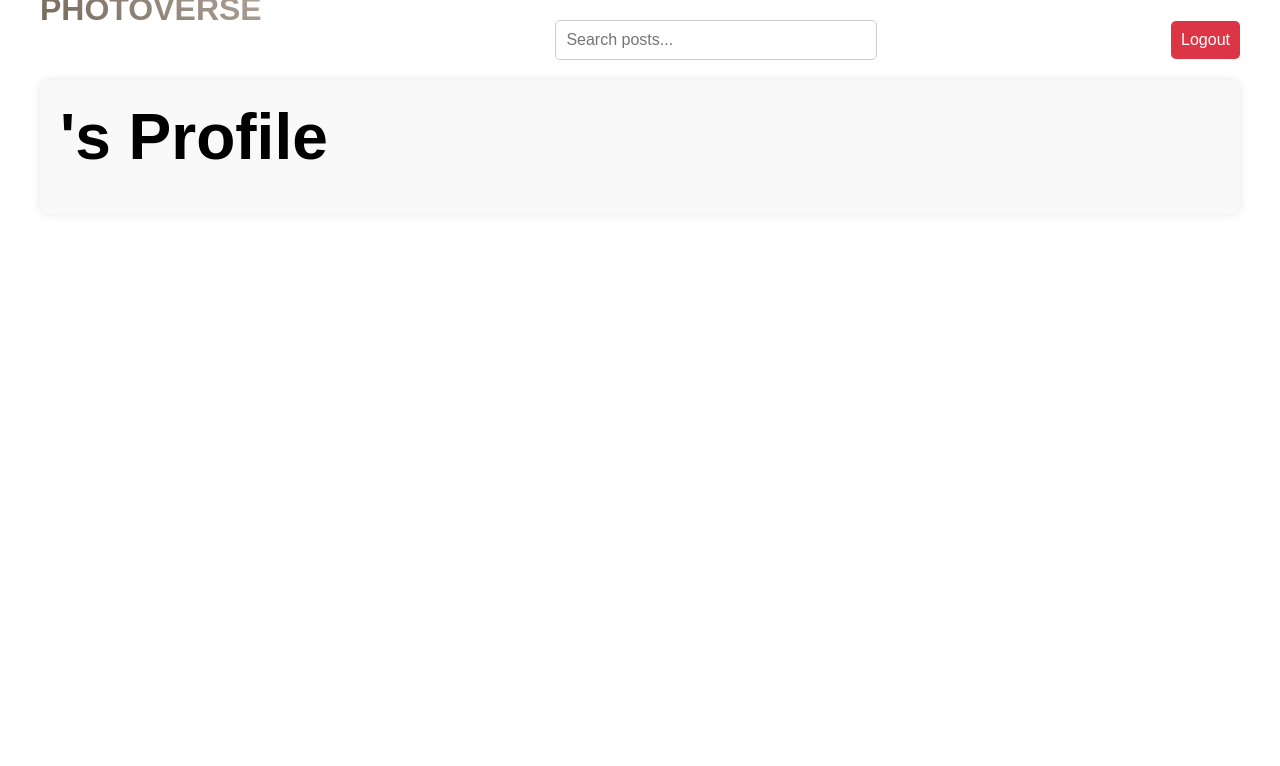
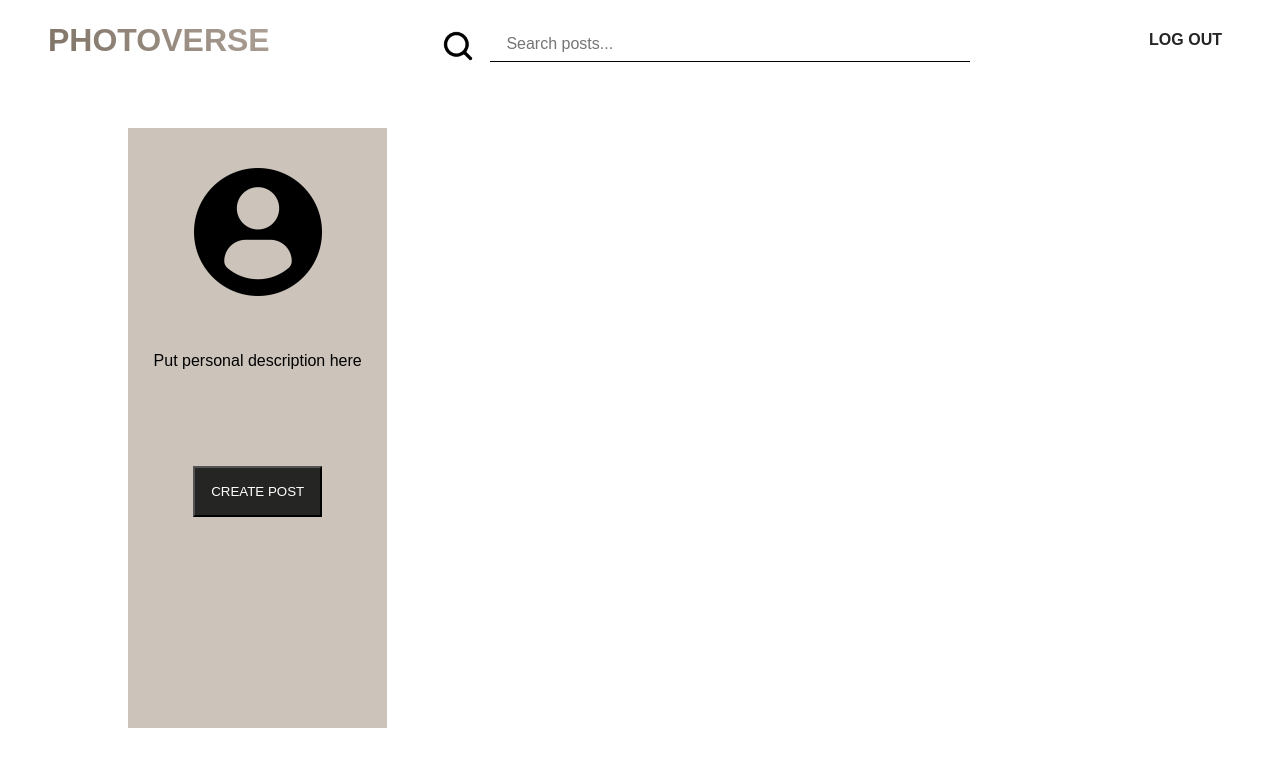
Before and after one commit to Cindy4869/PhotoVerse, a React (Create React App) app: page /profile in a window 1280 px wide. Shown: the top 766 px of the page. Built offline with nearby package versions, Linux system fonts and the light colour scheme; sample sign-in values are in the browser's storage.

Commit message:
css updated for all implemented pages

```diff
--- a/src/components/authentication.css
+++ b/src/components/authentication.css
@@ -31,10 +31,11 @@
 
   .auth-form input {
     width: 95%;
-    padding: 1rem 0.25vw;
+    padding: 1rem 0.25vw 0.5rem;
     background: transparent;
     border: none;
     border-bottom: 1px solid #000000;
+    outline: none;
   }
 
   .auth-button, .toggle-button {
--- a/src/components/authentication.tsx
+++ b/src/components/authentication.tsx
@@ -3,8 +3,11 @@ import './authentication.css';
 import './landing.css';
 import './home.css';
 import './modal.css';
+import './user.css';
 import landing_img from '../imgs/landing-pic.jpg';
 import auth_img from '../imgs/auth-pic.jpg';
+import user_icon from '../imgs/profile-user.png';
+import search_icon from '../imgs/magnifying-glass.png';
 
 function Authentication() {
     const [isLogin, setIsLogin] = useState(true);
@@ -166,18 +169,19 @@ function Authentication() {
       <div className="home-container">
         <header className="home-header">
           <h1 className="logo" onClick={() => window.location.href = '/home'}>PHOTOVERSE</h1>
+          <div className='search-bar'>
+            <img src={search_icon} className='search-icon'/>
             <input
               type="text"
-            placeholder="Search posts..."
+              placeholder= "Search posts..."
               value={searchQuery}
               onChange={handleSearch}
               className="search-input"
             />
-          <div className="user-info" onClick={() => window.location.href = '/profile'}>
-            {username}
           </div>
+          <img src={user_icon} className='user-icon' onClick={() => window.location.href = '/profile'} />
         </header>
-        <div className="post-grid">
+        <div className="post-container">
           {filteredPosts.map(post => (
             <div key={post.id} className="post-card" onClick={() => handlePostClick(post)}>
               <img src={post.image} alt={post.title} className="post-image" />
@@ -190,12 +194,17 @@ function Authentication() {
         </div>
         {selectedPost && (
           <div className="modal-overlay" onClick={handleCloseModal}>
-            <div className="modal-content" onClick={(e) => e.stopPropagation()}>
-              <button className="close-button" onClick={handleCloseModal}>X</button>
+            <div className="modal-container" onClick={(e) => e.stopPropagation()}>
+              {/* <button className="close-button" onClick={handleCloseModal}>X</button> */}
+              <img src={selectedPost.image} alt={selectedPost.title} className="modal-image" />
+              <div className='modal-details'>
+                <div className='post-author'>
+                  <img src={user_icon} id='author-pic'/> {/* replace with user's own profile pic if we have one*/}
+                  <p>{selectedPost.author}</p>
+                </div>
                 <h2>{selectedPost.title}</h2>
-              <img src={selectedPost.image} alt={selectedPost.title} className="modal-image" />
-              <p><strong>Author:</strong> {selectedPost.author}</p>
-              <p><strong>Description:</strong> {selectedPost.description}</p>
+                <p id="post-content">{selectedPost.description}</p>
+              </div>
             </div>
           </div>
         )}
@@ -229,24 +238,31 @@ function Authentication() {
     };
 
     return (
-      <div className="user-container">
+      <div className="user-page">
         <header className="user-header">
           <h1 className="logo" onClick={() => window.location.href = '/home'}>PHOTOVERSE</h1>
+          <div className='search-bar'>
+            <img src={search_icon} className='search-icon'/>
             <input
               type="text"
-            placeholder="Search posts..."
+              placeholder= "Search posts..."
               value={searchQuery}
               onChange={handleSearch}
               className="search-input"
             />
-          <div className="user-info">
-            {username}
-            <button onClick={handleLogout} className="logout-button">Logout</button>
           </div>
+          <p className='logout-button' onClick={handleLogout}>LOG OUT</p>
         </header>
-        <div className="profile-content">
-          <h2>{username}'s Profile</h2>
-          {/* Add more profile-related content here */}
+        <div className='user-profile-container'>
+          <div className="profile">
+            <img src={user_icon} className='profile-pic'/>
+            <h2>{username}</h2>
+            <p>Put personal description here</p>
+            <button className="create-post">CREATE POST</button>
+          </div>
+          <div className='user-post-container'>
+              {/* user posts here */}
+          </div>
         </div>
       </div>
     );
--- a/src/components/home.css
+++ b/src/components/home.css
@@ -1,30 +1,61 @@
 .home-container {
-    width: 100%;
-    max-width: 1200px;
-    margin: 0 auto;
-    padding: 20px;
+    width: 100vw;
+    height: 100vh;
+    overflow: hidden;
     font-family: Arial, sans-serif;
   }
 
   .home-header {
+    position: fixed;
+    width: 100vw;
+    height: 10vh;
     display: flex;
+    flex-direction: row;
     justify-content: space-between;
     align-items: center;
-    margin-bottom: 20px;
+    background-color: rgb(255, 255, 255);
   }
 
   .logo {
+    padding-left: 3rem;
     font-size: 2rem;
-    color: #007bff;
+    background:linear-gradient(45deg, rgb(117, 105, 92) 0%, rgb(174, 162, 152) 100%); /* Gradient colors */
+    -webkit-background-clip: text;
+    -webkit-text-fill-color: transparent;
     cursor: pointer;
   }
 
+  .search-bar{
+    display: flex;
+    flex-direction: row;
+    justify-content: center;
+    align-items: center;
+    gap: 0.75rem;
+  }
+
   .search-input {
-    padding: 10px;
+    width: 35vw;
     font-size: 1rem;
-    border: 1px solid #ccc;
-    border-radius: 5px;
-    width: 300px;
+    padding: 1rem 1rem 0.5rem;
+    background: transparent;
+    border: none;
+    border-bottom: 1px solid #000000;
+    outline: none;
+  }
+
+  .search-icon{
+    width: 40px;
+    padding-top: 0.75rem;
+  }
+
+  .user-icon{
+    cursor: pointer;
+    width: 50px;
+    padding-right: 3rem;
+  }
+
+  .user-icon:hover{
+    filter: invert(42%) sepia(13%) saturate(546%) hue-rotate(350deg) brightness(94%) contrast(83%);
   }
 
   .user-info {
@@ -33,82 +64,48 @@
     cursor: pointer;
   }
 
-  .post-grid {
-    display: grid;
-    grid-template-columns: repeat(auto-fill, minmax(200px, 1fr));
-    gap: 20px;
+  .post-container {
+    width: 80vw;
+    max-height: 80vh;
+    margin: 10vw auto;
+    display: flex;
+    flex-direction: row;
+    flex-wrap: wrap;
+    gap: 3vw;
+    justify-content: flex-start;
   }
 
   .post-card {
-    background-color: #f9f9f9;
-    border-radius: 10px;
-    box-shadow: 0 0 10px rgba(0, 0, 0, 0.1);
+    width:10vw;
     overflow: hidden;
+  }
+
+
+  .post-image {
+    max-width: 10vw;
+    width: 100%;
+
+    filter: brightness(1);
     transition: transform 0.3s;
   }
-
-  .post-card:hover {
-    transform: scale(1.05);
-  }
-
-  .post-image {
-    width: 100%;
-    height: 150px;
-    object-fit: cover;
+  .post-image:hover {
+    filter: brightness(1.1);
+    /* box-shadow: 0 0 10px rgba(0, 0, 0, 0.1); */
   }
 
   .post-details {
-    padding: 15px;
+    /* text-align: center; */
+    padding: 0.5rem 0 0 0.25rem;
+    overflow-wrap: break-word;
   }
 
   .post-details h3 {
-    margin: 0 0 10px;
-    font-size: 1.2rem;
+    margin: 0 0 0 0;
+    font-size: 1rem;
   }
 
   .post-details p {
-    margin: 0;
+    margin: 0.5rem 0 0 0;
     color: #666;
+    font-size: x-small;
   }
-
-  /* UserPage.css */
-
-  .user-container {
-    width: 100%;
-    max-width: 1200px;
-    margin: 0 auto;
-    padding: 20px;
-    font-family: Arial, sans-serif;
-  }
-
-  .user-header {
-    display: flex;
-    justify-content: space-between;
-    align-items: center;
-    margin-bottom: 20px;
-  }
-
-  .logout-button {
-    padding: 10px;
-    font-size: 1rem;
-    background-color: #dc3545;
-    color: white;
-    border: none;
-    border-radius: 5px;
-    cursor: pointer;
-  }
-
-  .logout-button:hover {
-    background-color: #c82333;
-  }
-
-  .profile-content {
-    padding: 20px;
-    background-color: #f9f9f9;
-    border-radius: 10px;
-    box-shadow: 0 0 10px rgba(0, 0, 0, 0.1);
-  }
-
-  .profile-content h2 {
-    margin: 0 0 20px;
-  }
--- a/src/components/landing.css
+++ b/src/components/landing.css
@@ -23,12 +23,12 @@
     left: 7vw;
   }
 
-  h2{
+  .landing-page h2{
     font-size: 4rem;
     font-weight: bold;
   }
 
-  h1 {
+  .landing-page h1 {
     margin-top: -5vh;
     font-size: 5rem;
     font-weight: bold;
@@ -36,7 +36,7 @@
     -webkit-background-clip: text;
     -webkit-text-fill-color: transparent;
   }
-  p{
+  .landing-page p{
     font-size: 1.25rem;
   }
 
--- a/src/components/modal.css
+++ b/src/components/modal.css
@@ -0,0 +1,63 @@
+.modal-overlay{
+    /* display: none; */
+    position: fixed;
+    top: 0;
+    left: 0;
+    width: 100vw;
+    height: 100vh;
+    background-color: rgba(0, 0, 0, 0.5);
+    z-index: 10;
+}
+
+.modal-container{
+    background-color: white;
+    display: flex;
+    flex-direction: row;
+    gap: 2vw;
+    width: fit-content;
+    height: 80vh;
+    margin: 10vh auto;
+    border-radius: 20px;
+    box-shadow: 0 0 3vw rgba(0, 0, 0, 0.2);
+    overflow: hidden;
+}
+
+.modal-image{
+    /* object-fit: contain; */
+    width: 100%;
+    max-width:50vw;
+    display: block;
+
+}
+
+.modal-details{
+    margin-right: 2vw;
+}
+
+
+.post-author{
+    margin-top: 10px;
+    display: flex;
+    flex-direction: row;
+    align-items: center;
+    gap: 10px;
+}
+
+#author-pic{
+    width: 30px;
+}
+
+.post-author p{
+    font-size: x-small;
+    color: #55534f;
+}
+
+.modal-details h2{
+    width: 30vw;
+    margin-top: 0.7rem;
+    font-size: large;
+}
+#post-content{
+    font-size: small;
+    overflow-wrap: break-word;
+}
--- /dev/null
+++ b/src/components/user.css
@@ -0,0 +1,85 @@
+
+  .user-page {
+    width: 100vw;
+    height: 100vh;
+    overflow: hidden;
+    font-family: Arial, sans-serif;
+  }
+
+  .user-header {
+    position: fixed;
+    width: 100vw;
+    height: 10vh;
+    display: flex;
+    flex-direction: row;
+    justify-content: space-between;
+    align-items: center;
+    background-color: rgb(255, 255, 255);
+  }
+
+  .logout-button {
+    margin-right: 3rem;
+    padding: 10px;
+    font-size: 1rem;
+    font-weight: bold;
+    color: #252524;
+    border: none;
+    border-radius: 5px;
+    cursor: pointer;
+  }
+
+  .logout-button:hover {
+    color: #75695C;
+  }
+
+  .user-profile-container{
+      width: 80vw;
+      max-height: 80vh;
+      margin: 10vw auto;
+      display: flex;
+      flex-direction: row;
+      gap: 3vw;
+      /* background-color: rgb(255, 255, 255); */
+  }
+
+  .profile {
+    display: flex;
+    flex-direction: column;
+    padding: 5vh 2vw 0;
+    align-items: center;
+    height: 70vh;
+    background-color: #CCC3BB;
+  }
+
+  .profile-pic{
+    width: 10vw;
+    padding: 0 0;
+  }
+
+  .profile-content{
+    width: 30vw;
+    display: flex;
+    flex-direction: column;
+    justify-content: center;
+    align-items:flex-start;
+    gap: 2vh;
+  }
+
+  .profile-content h2 {
+    font-size: 3rem;
+  }
+
+  .profile-content p{
+    font-size: large;
+    /* margin: 0; */
+  }
+
+  .create-post{
+    margin-top: 5rem;
+    background-color: #252524;
+    color:#ffffff;
+    padding: 1rem;
+  }
+  .create-post:hover{
+    background-color: #AEA298;
+  }
```
Also changed, not shown: src/imgs/magnifying-glass.png (added), src/imgs/profile-user.png (added). Lines whose indentation alone changed are shown as unchanged.
